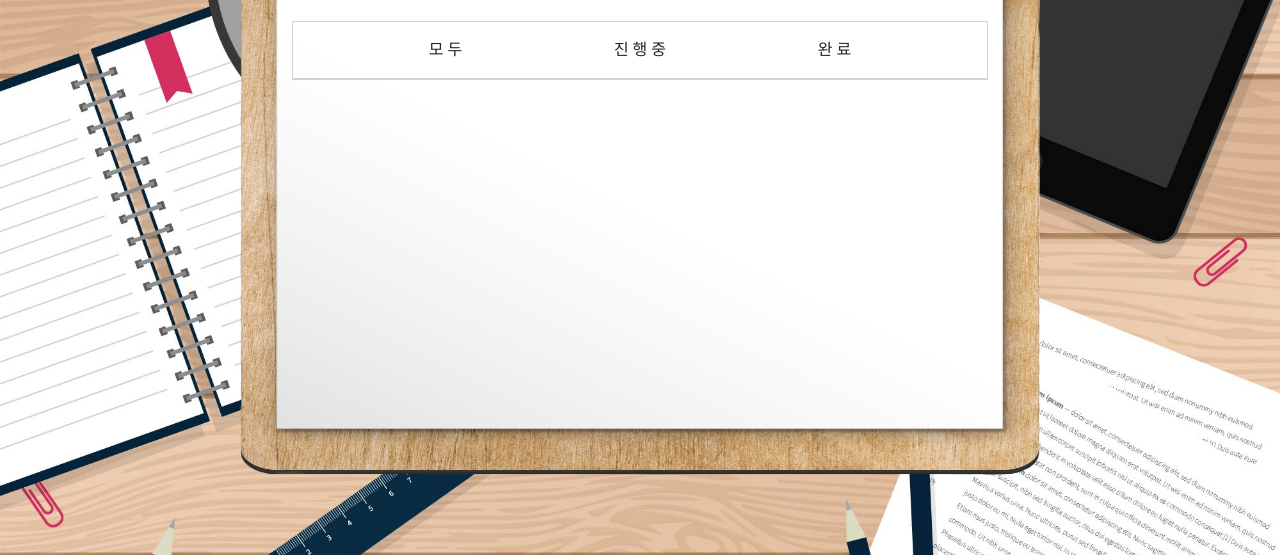
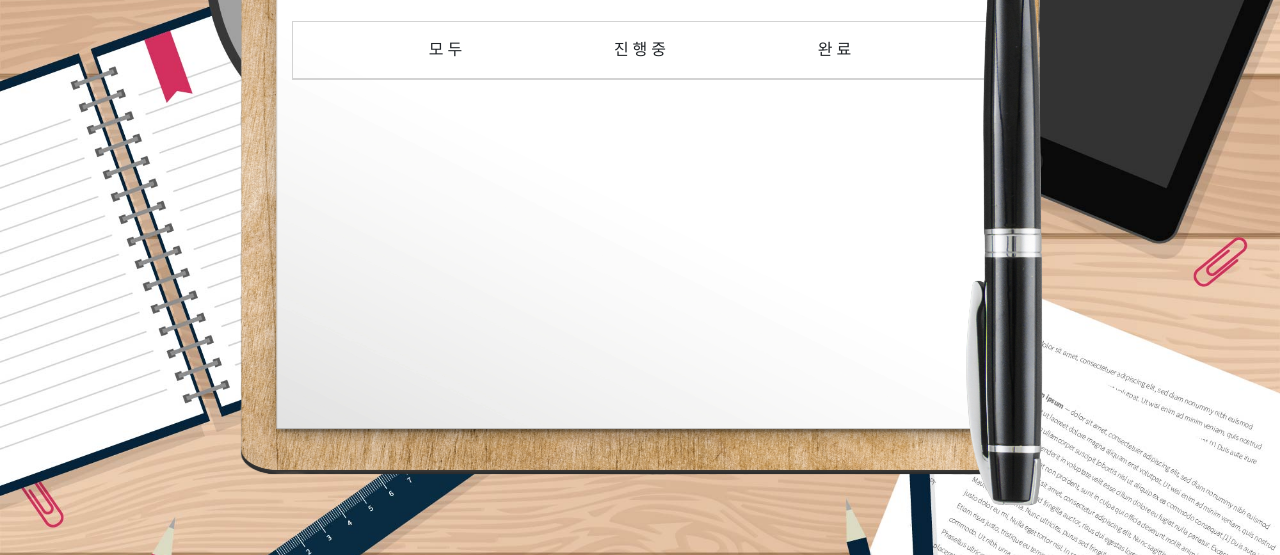
Before and after one commit to bmbx08/To-Do-List, a plain HTML site: page index.html in a window 1280 px wide. Shown: the part 245-800 px from the top of the page. Drawn offline with nearby package versions, Linux system fonts and the light colour scheme; a web font is replaced by a local one.

Commit message:
fourth commit

```diff
--- a/index.html
+++ b/index.html
@@ -35,8 +35,12 @@
 
         </div>
     </section>
-    </div>
+    </div><br>
 </div>
+
+
+    <img src="./images/pen.png" alt="pen">
+
 
     <script src="https://cdn.jsdelivr.net/npm/bootstrap@5.3.3/dist/js/bootstrap.bundle.min.js" integrity="sha384-YvpcrYf0tY3lHB60NNkmXc5s9fDVZLESaAA55NDzOxhy9GkcIdslK1eN7N6jIeHz" crossorigin="anonymous"></script>
     <script src="https://kit.fontawesome.com/c2177058b0.js" crossorigin="anonymous"></script>
--- a/style.css
+++ b/style.css
@@ -46,6 +46,7 @@ input {
     margin-top: 1.5em;
     margin-left: 2.5em;
     margin-right: 2.5em;
+    margin-bottom: 5em;
 }
 
 .task-tabs {
@@ -89,6 +90,10 @@ input {
     background-color: lightgray;
 }
 
-span {
-    position: relative;
+img {
+    position: absolute;
+    right: 18%;
+    top: 15%;
+    width: auto;
+    max-height: 80%;
 }
```
Also changed, not shown: images/pen.png (added), 1 other file.
